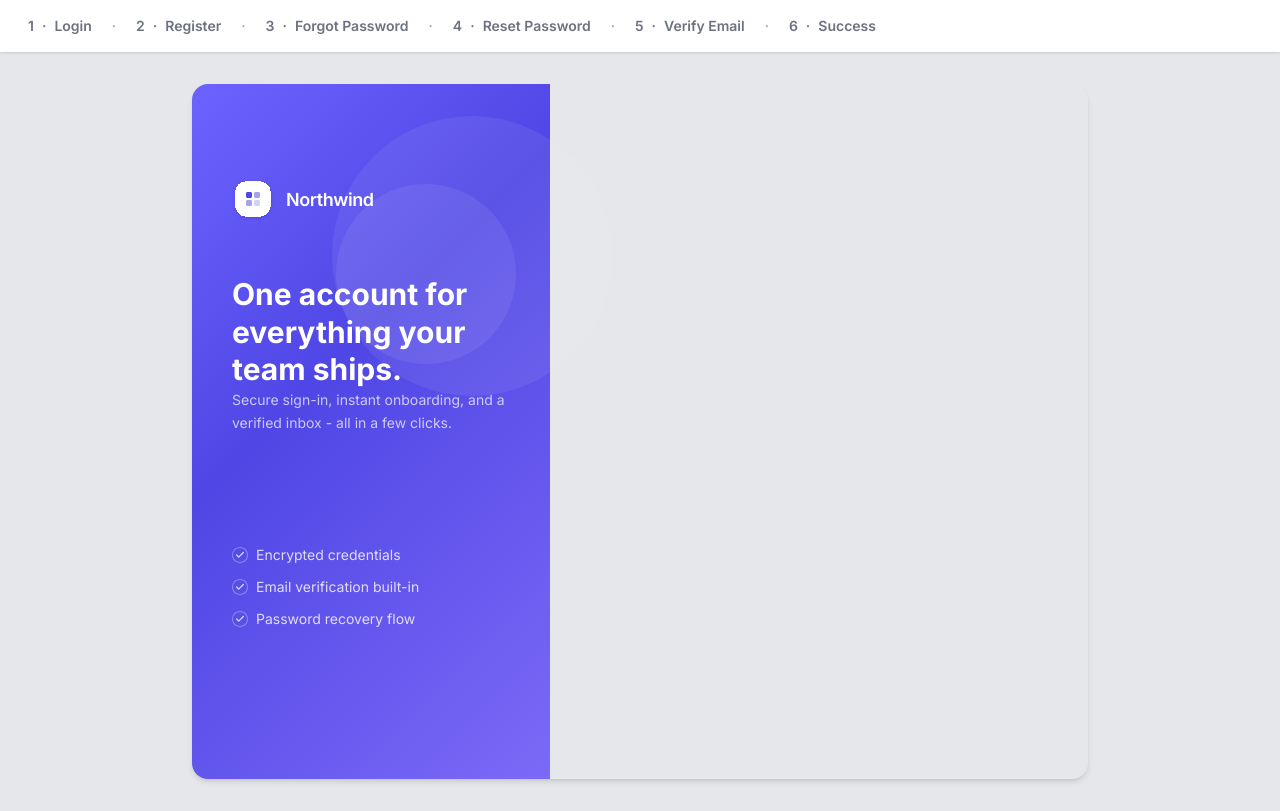
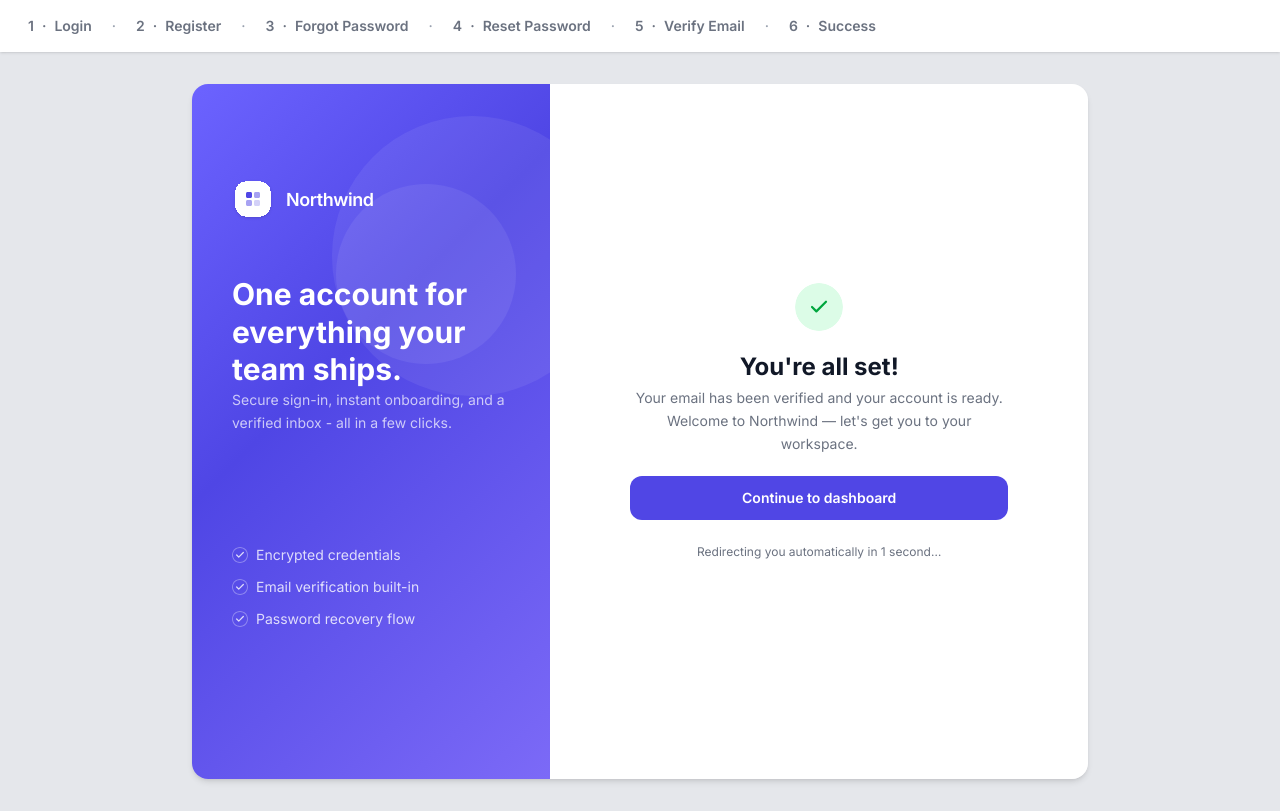
Before and after one commit to itsbun/vuejs-practice, a Vue app: page /success in a window 1280 px wide. Built offline with nearby package versions, Linux system fonts and the light colour scheme.

Commit message:
feat: success page UI #1

```diff
--- a/src/views/index.ts
+++ b/src/views/index.ts
@@ -2,3 +2,4 @@ export { default as LoginView } from './login-view.vue'
 export { default as RegisterView } from './register-view.vue'
 export { default as ForgotPasswordView } from './forgot-password-view.vue'
 export { default as ResetPasswordView } from './reset-password-view.vue'
+export { default as SuccessView } from './success-view.vue'
--- /dev/null
+++ b/src/views/success-view.vue
@@ -0,0 +1,34 @@
+<script setup lang="ts">
+import { BaseButton } from '@/components'
+import { successIcon } from '@/assets'
+</script>
+
+<template>
+  <div
+    class="xs:rounded-xl xs:w-[95%] mx-auto flex flex-col justify-center bg-white p-4 py-10 text-center sm:col-span-6 sm:w-full sm:rounded-l-none sm:rounded-r-2xl md:px-8 lg:px-12 xl:px-20"
+  >
+    <div class="flex flex-col items-center gap-5">
+      <img
+        :src="successIcon"
+        alt="Email icon"
+        class="h-12 w-12 rounded-full hover:shadow-[0_0_20px_rgba(34,197,94,0.8)]"
+      />
+
+      <div>
+        <h2 class="text-2xl/8 font-bold text-black">You're all set!</h2>
+        <p class="text-text-muted mb-5 pt-1 text-sm leading-[22.75px] font-normal">
+          Your email has been verified and your account is ready. Welcome to Northwind — let's get
+          you to your workspace.
+        </p>
+      </div>
+    </div>
+
+    <form>
+      <BaseButton type="submit" class="mb-5 w-full">Continue to dashboard</BaseButton>
+    </form>
+
+    <p class="text-text-muted mb-5 pt-1 text-xs/4 font-normal">
+      Redirecting you automatically in 1 second…
+    </p>
+  </div>
+</template>
```
Also changed, not shown: src/router/routes.ts (+11 -1 lines).
